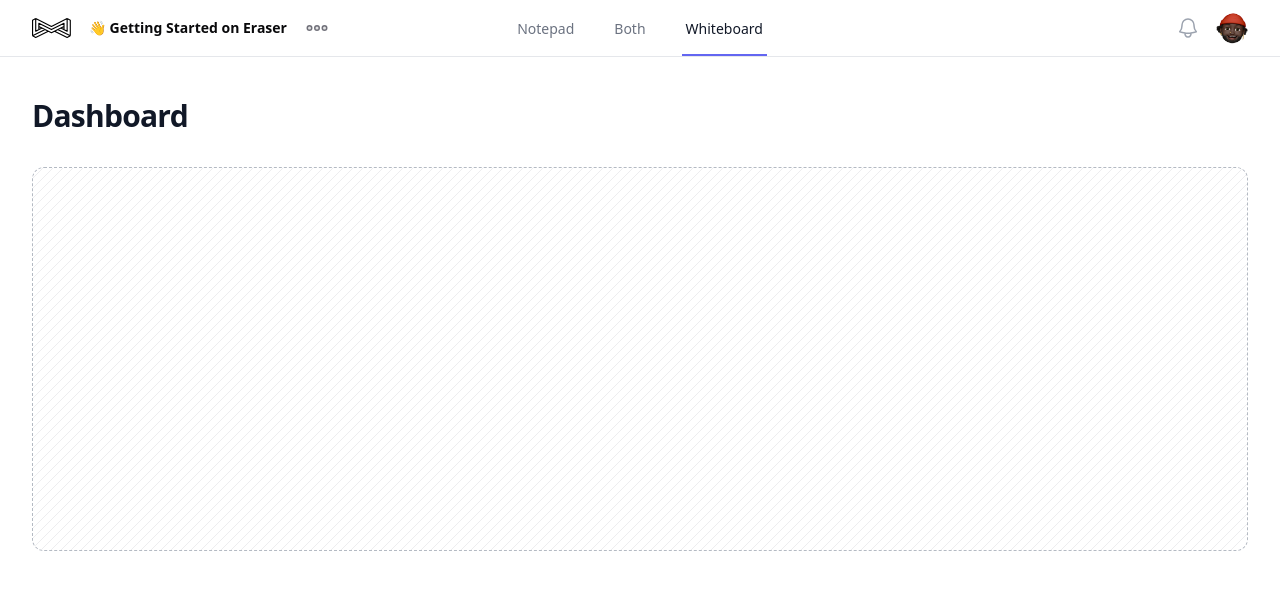
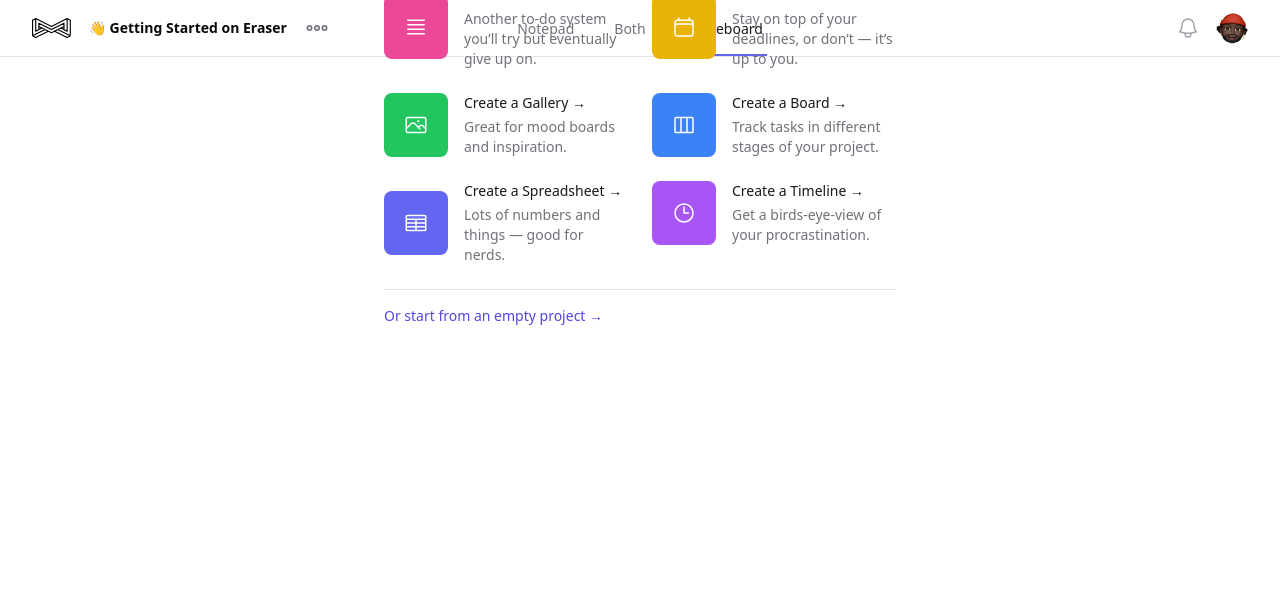
Before and after one commit to bitwhys/eraser-clone, a React (Vite) app: page / in a window 1280 px wide. Shown: the top 590 px of the page. Built offline with nearby package versions, Linux system fonts and the light colour scheme.

Commit message:
refactor: update UI styling in Header and App components

```diff
--- a/index.html
+++ b/index.html
@@ -1,13 +1,13 @@
 <!doctype html>
-<html lang="en">
+<html lang="en" class="h-full">
   <head>
     <meta charset="UTF-8" />
     <link rel="icon" type="image/svg+xml" href="/logo.svg" />
     <meta name="viewport" content="width=device-width, initial-scale=1.0" />
     <title>My Metacademy</title>
   </head>
-  <body>
-    <div id="root"></div>
+  <body class="h-full bg-zinc-50">
+    <div id="root" class="h-full"></div>
     <script type="module" src="/src/main.tsx"></script>
   </body>
 </html>
--- a/src/App.tsx
+++ b/src/App.tsx
@@ -1,19 +1,30 @@
-import Header from "@/components/layouts/Header.tsx";
+import Header from '@/components/layouts/Header.tsx'
+import EmptyWhiteboardState from '@/components/layouts/EmptyWhiteboardState.tsx'
 
 function App() {
+  return (
+    <div className="flex min-h-full flex-col">
+      <header>
+        <Header />
+      </header>
+      <div className="relative grow py-10">
+        <div className="absolute inset-0 flex items-center">
+          <div className="mx-auto max-w-lg">
+            <EmptyWhiteboardState />
+          </div>
+        </div>
+      </div>
+    </div>
+  )
+}
 
-
-
-
-  return (
-    <div className='min-h-full'>
+const OldContent = () => (
+  <>
     <header>
-         <Header/>
-      </header>
-      <div className="py-10">
-        <header>
-          <div className="mx-auto max-w-7xl px-4 sm:px-6 lg:px-8">
-            <h1 className="text-3xl font-bold leading-tight tracking-tight text-gray-900">Dashboard</h1>
+      <div className="px-4 sm:px-6 lg:px-8">
+        <h1 className="text-3xl font-bold leading-tight tracking-tight text-gray-900">
+          Dashboard
+        </h1>
       </div>
     </header>
     <main>
@@ -21,24 +32,33 @@
         {/* Your content */}
         <div className="px-4 py-8 sm:px-0">
           <div className="relative h-96 overflow-hidden rounded-xl border border-dashed border-gray-400 opacity-75">
-                <svg className="absolute inset-0 h-full w-full stroke-gray-900/10" fill="none">
+            <svg
+              className="absolute inset-0 size-full stroke-gray-900/10"
+              fill="none"
+            >
               <defs>
-                    <pattern id="pattern-87beeb02-b726-4cd1-be69-ae5bc27986e9" x="0" y="0" width="10" height="10"
-                             patternUnits="userSpaceOnUse">
+                <pattern
+                  id="pattern-87beeb02-b726-4cd1-be69-ae5bc27986e9"
+                  x="0"
+                  y="0"
+                  width="10"
+                  height="10"
+                  patternUnits="userSpaceOnUse"
+                >
                   <path d="M-3 13 15-5M-5 5l18-18M-1 21 17 3"></path>
                 </pattern>
               </defs>
-                  <rect stroke="none" fill="url(#pattern-87beeb02-b726-4cd1-be69-ae5bc27986e9)" width="100%"
-                        height="100%"></rect>
+              <rect
+                stroke="none"
+                fill="url(#pattern-87beeb02-b726-4cd1-be69-ae5bc27986e9)"
+                width="100%"
+                height="100%"
+              ></rect>
             </svg>
           </div>
         </div>
       </div>
     </main>
-      </div>
-
-    </div>
+  </>
 )
-}
-
 export default App
--- /dev/null
+++ b/src/components/layouts/EmptyWhiteboardState.tsx
@@ -0,0 +1,105 @@
+import React from 'react'
+import {
+  Bars4Icon,
+  CalendarIcon,
+  ClockIcon,
+  PhotoIcon,
+  TableCellsIcon,
+  ViewColumnsIcon,
+} from '@heroicons/react/24/outline'
+import { cn } from '@/lib/utils.ts'
+
+export type EmptyWhiteboardStateProps = {}
+
+const items = [
+  {
+    title: 'Create a List',
+    description: 'Another to-do system you’ll try but eventually give up on.',
+    icon: Bars4Icon,
+    background: 'bg-pink-500',
+  },
+  {
+    title: 'Create a Calendar',
+    description: 'Stay on top of your deadlines, or don’t — it’s up to you.',
+    icon: CalendarIcon,
+    background: 'bg-yellow-500',
+  },
+  {
+    title: 'Create a Gallery',
+    description: 'Great for mood boards and inspiration.',
+    icon: PhotoIcon,
+    background: 'bg-green-500',
+  },
+  {
+    title: 'Create a Board',
+    description: 'Track tasks in different stages of your project.',
+    icon: ViewColumnsIcon,
+    background: 'bg-blue-500',
+  },
+  {
+    title: 'Create a Spreadsheet',
+    description: 'Lots of numbers and things — good for nerds.',
+    icon: TableCellsIcon,
+    background: 'bg-indigo-500',
+  },
+  {
+    title: 'Create a Timeline',
+    description: 'Get a birds-eye-view of your procrastination.',
+    icon: ClockIcon,
+    background: 'bg-purple-500',
+  },
+]
+
+const EmptyWhiteboardState = ({}: EmptyWhiteboardStateProps) => {
+  return (
+    <div>
+      <h2 className="text-base font-semibold leading-6 text-zinc-900">
+        Projects
+      </h2>
+      <p className="mt-1 text-sm text-zinc-500">
+        You haven’t created a project yet. Get started by selecting a template
+        or start from an empty project.
+      </p>
+      <ul
+        role="list"
+        className="mt-6 grid grid-cols-1 gap-6 border-y border-zinc-200 py-6 sm:grid-cols-2"
+      >
+        {items.map((item, itemIdx) => (
+          <li key={itemIdx} className="flow-root">
+            <div className="relative -m-2 flex items-center space-x-4 rounded-xl p-2 focus-within:ring-2 focus-within:ring-indigo-500 hover:bg-zinc-100">
+              <div
+                className={cn(
+                  item.background,
+                  'flex h-16 w-16 flex-shrink-0 items-center justify-center rounded-lg'
+                )}
+              >
+                <item.icon className="size-6 text-white" aria-hidden="true" />
+              </div>
+              <div>
+                <h3 className="text-sm font-medium text-zinc-900">
+                  <a href="#" className="focus:outline-none">
+                    <span className="absolute inset-0" aria-hidden="true" />
+                    <span>{item.title}</span>
+                    <span aria-hidden="true"> &rarr;</span>
+                  </a>
+                </h3>
+                <p className="mt-1 text-sm text-zinc-500">{item.description}</p>
+              </div>
+            </div>
+          </li>
+        ))}
+      </ul>
+      <div className="mt-4 flex">
+        <a
+          href="#"
+          className="text-sm font-medium text-indigo-600 hover:text-indigo-500"
+        >
+          Or start from an empty project
+          <span aria-hidden="true"> &rarr;</span>
+        </a>
+      </div>
+    </div>
+  )
+}
+
+export default EmptyWhiteboardState
--- a/src/components/layouts/Header.tsx
+++ b/src/components/layouts/Header.tsx
@@ -22,7 +22,7 @@
 const Header = () => {
   const [title, setTitle] = useState('👋 Getting Started on Eraser')
   return (
-    <Disclosure as="nav" className="border-b border-gray-200 bg-white">
+    <Disclosure as="nav" className="border-b border-zinc-200 bg-white">
       {({ open }) => (
         <>
           <div className="px-4 sm:px-6 lg:px-8">
@@ -73,8 +73,8 @@
                       href={item.href}
                       className={cn(
                         item.current
-                          ? 'border-indigo-500 text-gray-900'
-                          : 'border-transparent text-gray-500 hover:border-gray-300 hover:text-gray-700',
+                          ? 'border-indigo-500 text-zinc-900'
+                          : 'border-transparent text-zinc-500 hover:border-zinc-300 hover:text-zinc-700',
                         'inline-flex items-center border-b-2 px-1 pt-1 text-sm font-medium'
                       )}
                       aria-current={item.current ? 'page' : undefined}
@@ -87,7 +87,7 @@
               <div className="hidden sm:flex sm:items-center sm:justify-end">
                 <button
                   type="button"
-                  className="relative rounded-full bg-white p-1 text-gray-400 hover:text-gray-500 focus:outline-none focus:ring-2 focus:ring-indigo-500 focus:ring-offset-2"
+                  className="relative rounded-full bg-white p-1 text-zinc-400 hover:text-zinc-500 focus:outline-none focus:ring-2 focus:ring-indigo-500 focus:ring-offset-2"
                 >
                   <span className="absolute -inset-1.5" />
                   <span className="sr-only">View notifications</span>
@@ -123,8 +123,8 @@
                             <a
                               href={item.href}
                               className={cn(
-                                active ? 'bg-gray-100' : '',
-                                'block px-4 py-2 text-sm text-gray-700'
+                                active ? 'bg-zinc-100' : '',
+                                'block px-4 py-2 text-sm text-zinc-700'
                               )}
                             >
                               {item.name}
@@ -138,7 +138,7 @@
               </div>
               <div className="-mr-2 flex items-center sm:hidden">
                 {/* Mobile menu button */}
-                <Disclosure.Button className="relative inline-flex items-center justify-center rounded-md bg-white p-2 text-gray-400 hover:bg-gray-100 hover:text-gray-500 focus:outline-none focus:ring-2 focus:ring-indigo-500 focus:ring-offset-2">
+                <Disclosure.Button className="relative inline-flex items-center justify-center rounded-md bg-white p-2 text-zinc-400 hover:bg-zinc-100 hover:text-zinc-500 focus:outline-none focus:ring-2 focus:ring-indigo-500 focus:ring-offset-2">
                   <span className="absolute -inset-0.5" />
                   <span className="sr-only">Open main menu</span>
                   {open ? (
@@ -161,7 +161,7 @@
                   className={cn(
                     item.current
                       ? 'border-indigo-500 bg-indigo-50 text-indigo-700'
-                      : 'border-transparent text-gray-600 hover:border-gray-300 hover:bg-gray-50 hover:text-gray-800',
+                      : 'border-transparent text-zinc-600 hover:border-zinc-300 hover:bg-zinc-50 hover:text-zinc-800',
                     'block border-l-4 py-2 pl-3 pr-4 text-base font-medium'
                   )}
                   aria-current={item.current ? 'page' : undefined}
@@ -170,7 +170,7 @@
                 </Disclosure.Button>
               ))}
             </div>
-            <div className="border-t border-gray-200 pb-3 pt-4">
+            <div className="border-t border-zinc-200 pb-3 pt-4">
               <div className="flex items-center px-4">
                 <div className="shrink-0">
                   <img
@@ -180,16 +180,16 @@
                   />
                 </div>
                 <div className="ml-3">
-                  <div className="text-base font-medium text-gray-800">
+                  <div className="text-base font-medium text-zinc-800">
                     {user.name}
                   </div>
-                  <div className="text-sm font-medium text-gray-500">
+                  <div className="text-sm font-medium text-zinc-500">
                     {user.email}
                   </div>
                 </div>
                 <button
                   type="button"
-                  className="relative ml-auto shrink-0 rounded-full bg-white p-1 text-gray-400 hover:text-gray-500 focus:outline-none focus:ring-2 focus:ring-indigo-500 focus:ring-offset-2"
+                  className="relative ml-auto shrink-0 rounded-full bg-white p-1 text-zinc-400 hover:text-zinc-500 focus:outline-none focus:ring-2 focus:ring-indigo-500 focus:ring-offset-2"
                 >
                   <span className="absolute -inset-1.5" />
                   <span className="sr-only">View notifications</span>
@@ -202,7 +202,7 @@
                     key={item.name}
                     as="a"
                     href={item.href}
-                    className="block px-4 py-2 text-base font-medium text-gray-500 hover:bg-gray-100 hover:text-gray-800"
+                    className="block px-4 py-2 text-base font-medium text-zinc-500 hover:bg-zinc-100 hover:text-zinc-800"
                   >
                     {item.name}
                   </Disclosure.Button>
```
Lines whose indentation alone changed are shown as unchanged.
